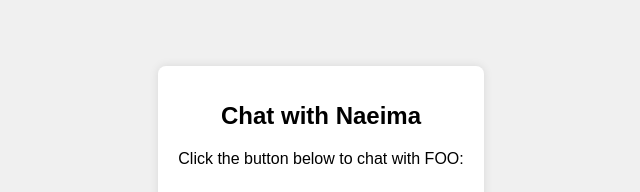
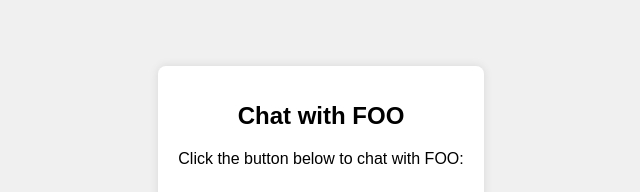
Before and after one commit to Naeima/FOOchatbot, a plain HTML site: page index.html in a window 1280 px wide. Shown: the part 236-428 px from the top of the page, without its empty margins (319-959 px from the left). Drawn offline with Linux system fonts and the light colour scheme.

Commit message:
Update index.html

```diff
--- a/index.html
+++ b/index.html
@@ -43,7 +43,7 @@
 </head>
 <body>
     <div class="container">
-        <h1>Chat with Naeima</h1>
+        <h1>Chat with FOO</h1>
         <p>Click the button below to chat with FOO:</p>
         <a href="https://foodatastore.zapier.app/" target="_blank">Open FOO Chatbot</a>
     </div>
```
